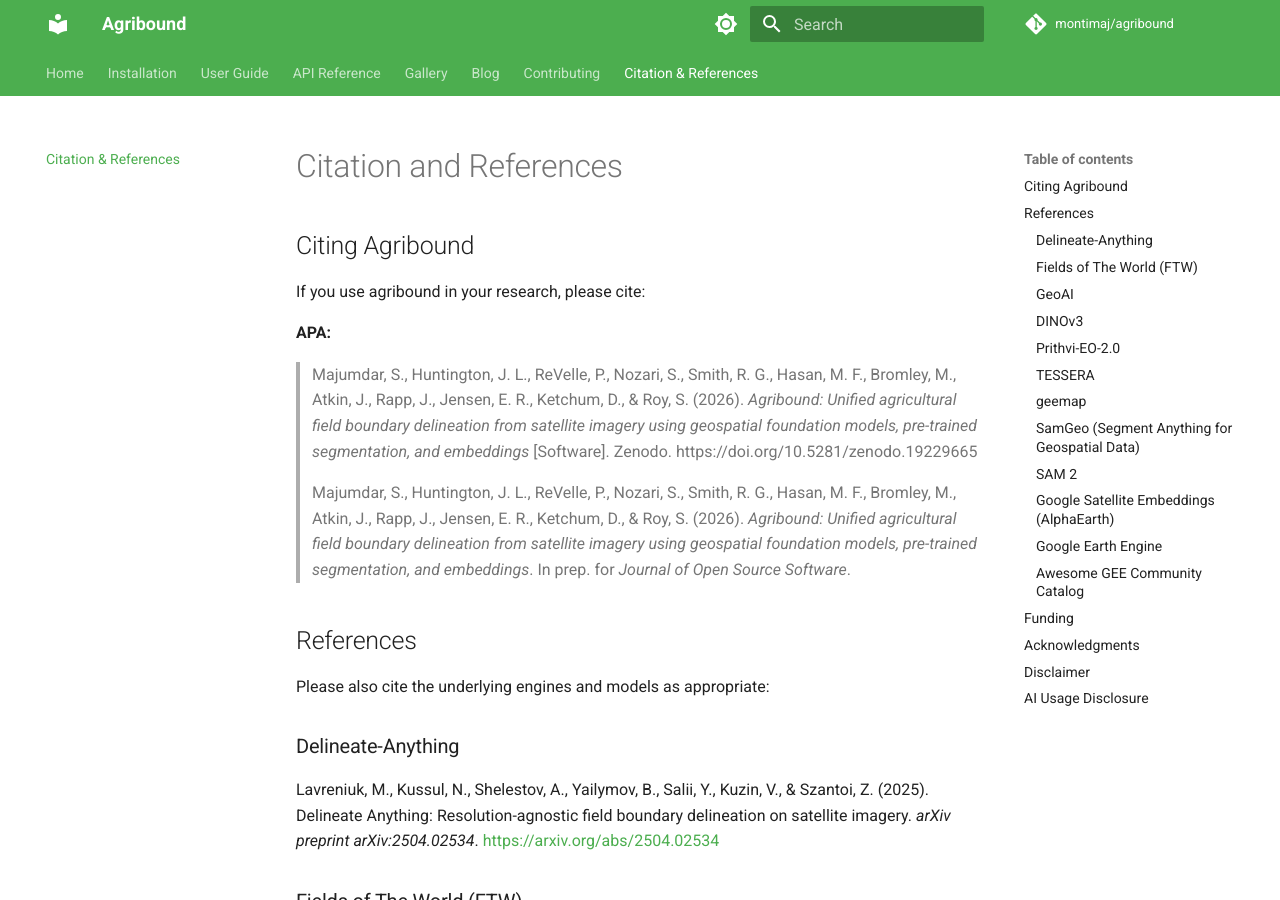
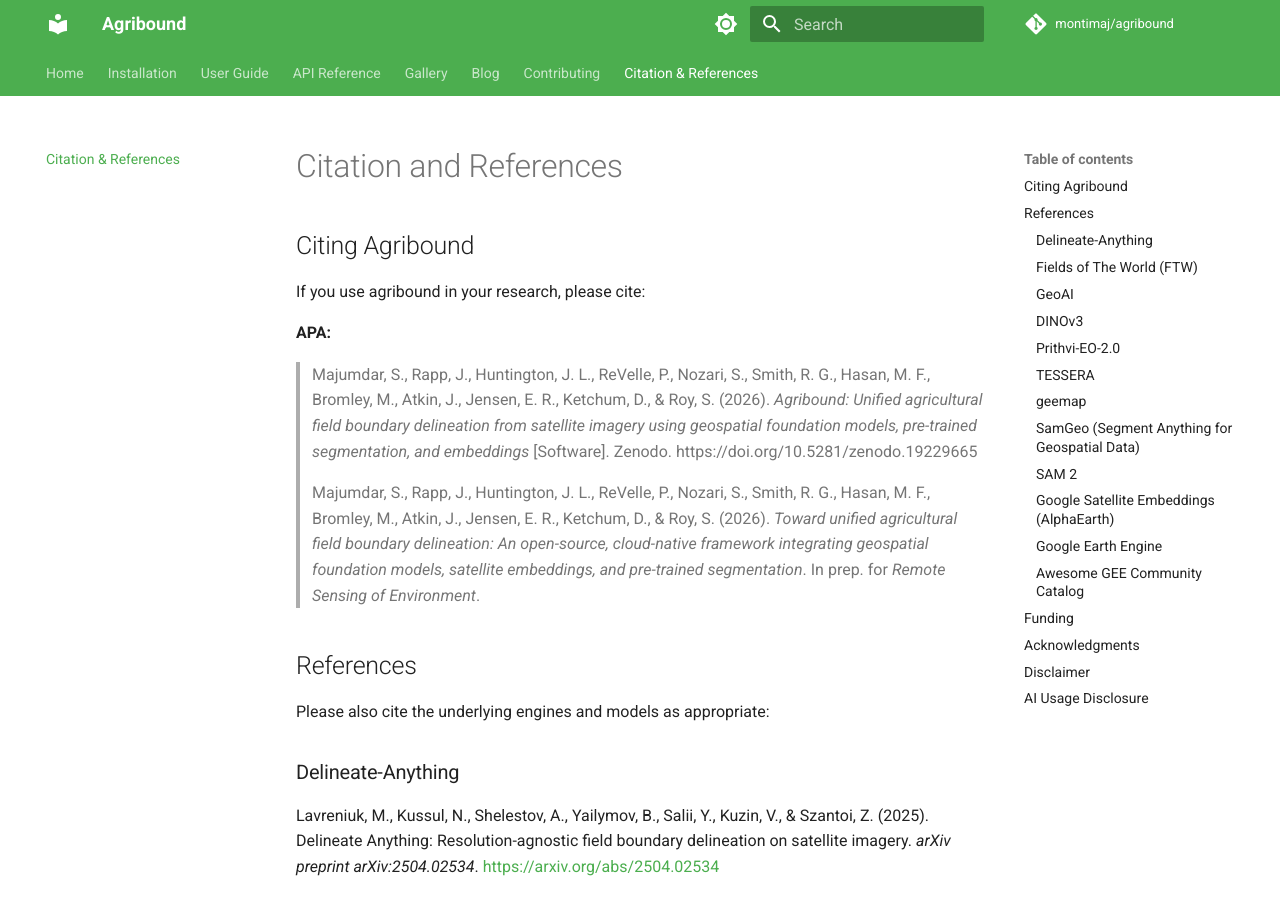
Before and after one commit to montimaj/agribound, an MkDocs documentation site: the page built from docs/citation.md, in a window 1280 px wide and 900 px high. Built offline with MkDocs 1.6.1 and Material for MkDocs 9.7.7, drawn with Linux system fonts in a browser that asks for light colours; comment, search, counter and statistics services are not loaded.

Commit message:
Update citations

```diff
--- a/docs/citation.md
+++ b/docs/citation.md
@@ -6,9 +6,9 @@
 
 **APA:**
 
-> Majumdar, S., Huntington, J. L., ReVelle, P., Nozari, S., Smith, R. G., Hasan, M. F., Bromley, M., Atkin, J., Rapp, J., Jensen, E. R., Ketchum, D., & Roy, S. (2026). *Agribound: Unified agricultural field boundary delineation from satellite imagery using geospatial foundation models, pre-trained segmentation, and embeddings* [Software]. Zenodo. https://doi.org/10.5281/zenodo.19229665
+> Majumdar, S., Rapp, J., Huntington, J. L., ReVelle, P., Nozari, S., Smith, R. G., Hasan, M. F., Bromley, M., Atkin, J., Jensen, E. R., Ketchum, D., & Roy, S. (2026). *Agribound: Unified agricultural field boundary delineation from satellite imagery using geospatial foundation models, pre-trained segmentation, and embeddings* [Software]. Zenodo. https://doi.org/10.5281/zenodo.19229665
 
-> Majumdar, S., Huntington, J. L., ReVelle, P., Nozari, S., Smith, R. G., Hasan, M. F., Bromley, M., Atkin, J., Rapp, J., Jensen, E. R., Ketchum, D., & Roy, S. (2026). *Agribound: Unified agricultural field boundary delineation from satellite imagery using geospatial foundation models, pre-trained segmentation, and embeddings*. In prep. for _Journal of Open Source Software_.
+> Majumdar, S., Rapp, J., Huntington, J. L., ReVelle, P., Nozari, S., Smith, R. G., Hasan, M. F., Bromley, M., Atkin, J., Jensen, E. R., Ketchum, D., & Roy, S. (2026). *Toward unified agricultural field boundary delineation: An open-source, cloud-native framework integrating geospatial foundation models, satellite embeddings, and pre-trained segmentation*. In prep. for _Remote Sensing of Environment_.
 
 ## References
 
```
Also changed, not shown: README.md (+4 -6 lines), docs/blog/posts/introducing-agribound.md (+3 -3 lines), 2 other files.
